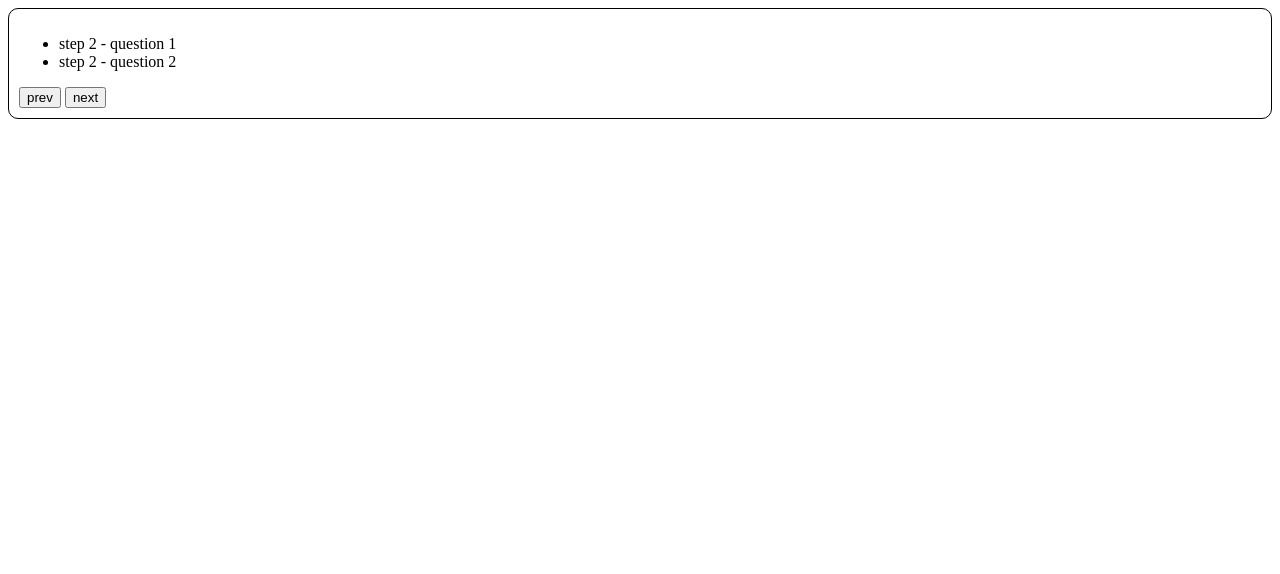
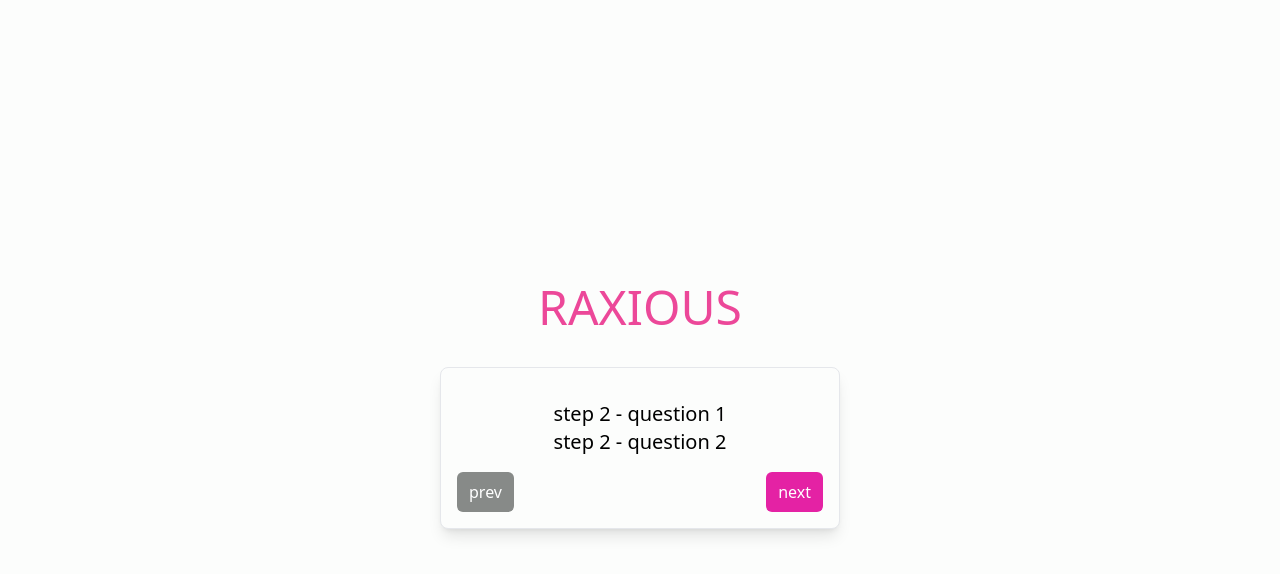
Before and after one commit to Hossein13M/alibaba-live-coding-boilerplate, a plain HTML site: page question2/raxious/index.html in a window 1280 px wide. Both pictures are taken after a click on the button "next". Drawn offline with Linux system fonts and the light colour scheme.

Commit message:
[feat] implement safe version

```diff
--- a/question2/raxious/index.html
+++ b/question2/raxious/index.html
@@ -8,21 +8,29 @@
     />
     <meta http-equiv="X-UA-Compatible" content="ie=edge" />
     <title>Alibaba Live Coding Challenges</title>
+    <link rel="stylesheet" href="output.css" />
   </head>
-  <style>
-    .disable {
-      display: none;
-    }
-  </style>
+
   <body>
     <div
       id="app"
-      style="border: solid 1px black; border-radius: 10px; padding: 10px"
+      class="min-h-[100vh] bg-[#FCFDFC] gap-6 flex flex-col items-center justify-center"
     >
-      <section>
-        <ul></ul>
-        <button class="prev">prev</button>
-        <button class="next">next</button>
+      <h1 class="text-pink-500 text-[48px]">RAXIOUS</h1>
+      <section class="w-[400px] bg-[#FCFDFC] shadow-lg rounded-lg p-4 border">
+        <ul class="flex flex-col items-center my-4 text-xl"></ul>
+        <div class="flex justify-between">
+          <div>
+            <button class="prev bg-[#878A88] text-white p-3 py-2 rounded-md">
+              prev
+            </button>
+          </div>
+          <div>
+            <button class="next bg-[#E422A4] text-white p-3 py-2 rounded-md">
+              next
+            </button>
+          </div>
+        </div>
       </section>
     </div>
   </body>
--- /dev/null
+++ b/question2/raxious/input.css
@@ -0,0 +1,7 @@
+@tailwind base;
+@tailwind components;
+@tailwind utilities;
+
+.disable {
+  display: none;
+}
--- a/question2/raxious/main.js
+++ b/question2/raxious/main.js
@@ -20,15 +20,34 @@ const response = {
     ]
 }
 
-var currentStep = 1;
+
 
 const prevBtn = document.querySelector('.prev');
 const nextBtn = document.querySelector('.next')
 const ul = document.querySelector('ul')
-console.log(ul)
+console.log(localStorage.getItem('step'));
+if (!localStorage.getItem('step')){
+    localStorage.setItem('step', 1)
+}
+
+function getCurrentStep(){
+    return localStorage.getItem('step');
+}
+
+function setCurrentStep(stepNum){
+    localStorage.setItem('step', stepNum);
+}
+function updateCurretnStep(amount){
+    let currentStep = localStorage.getItem('step');
+    localStorage.setItem('step', Number(currentStep) + amount)
+}
+
+function getQuestions(){
+    return response.stepInfo[getCurrentStep() -1].questions;
+}
+
 function setQuestion(){
-    questions = response.stepInfo[currentStep -1].questions;
-    console.log(questions);
+    let questions = getQuestions();
     for(let question of questions){
         const li = document.createElement('li');
         li.innerHTML = question;
@@ -43,10 +62,10 @@ function initialQuestions(){
 }
 
 function updateBtnstatus(){
-    if (currentStep == 1){
+    if (getCurrentStep() == 1){
         prevBtn.classList.add('disable')
         nextBtn.classList.remove('disable')
-    }else if (currentStep == response.stepCount){
+    }else if (getCurrentStep() == response.stepCount){
         prevBtn.classList.remove('disable')
         nextBtn.classList.add('disable')
     }else{
@@ -56,13 +75,19 @@ function updateBtnstatus(){
 }
 
 function updateNextStep(){
-    currentStep++
+    if (getCurrentStep() == response.stepCount){
+        return;
+    }
+    updateCurretnStep(1)
     ul.innerText=""
     setQuestion()
     updateBtnstatus()
 }
 function updatePrevStep(){
-    currentStep--
+    if (getCurrentStep() == 1){
+        return;
+    }
+    updateCurretnStep(-1)
     ul.innerText=""
     setQuestion()
     updateBtnstatus()
--- /dev/null
+++ b/question2/raxious/tailwind.config.js
@@ -0,0 +1,8 @@
+/** @type {import('tailwindcss').Config} */
+module.exports = {
+  content: ["./*.{html,js}"],
+  theme: {
+    extend: {},
+  },
+  plugins: [],
+}
```
Also changed, not shown: question2/raxious/output.css (added).
